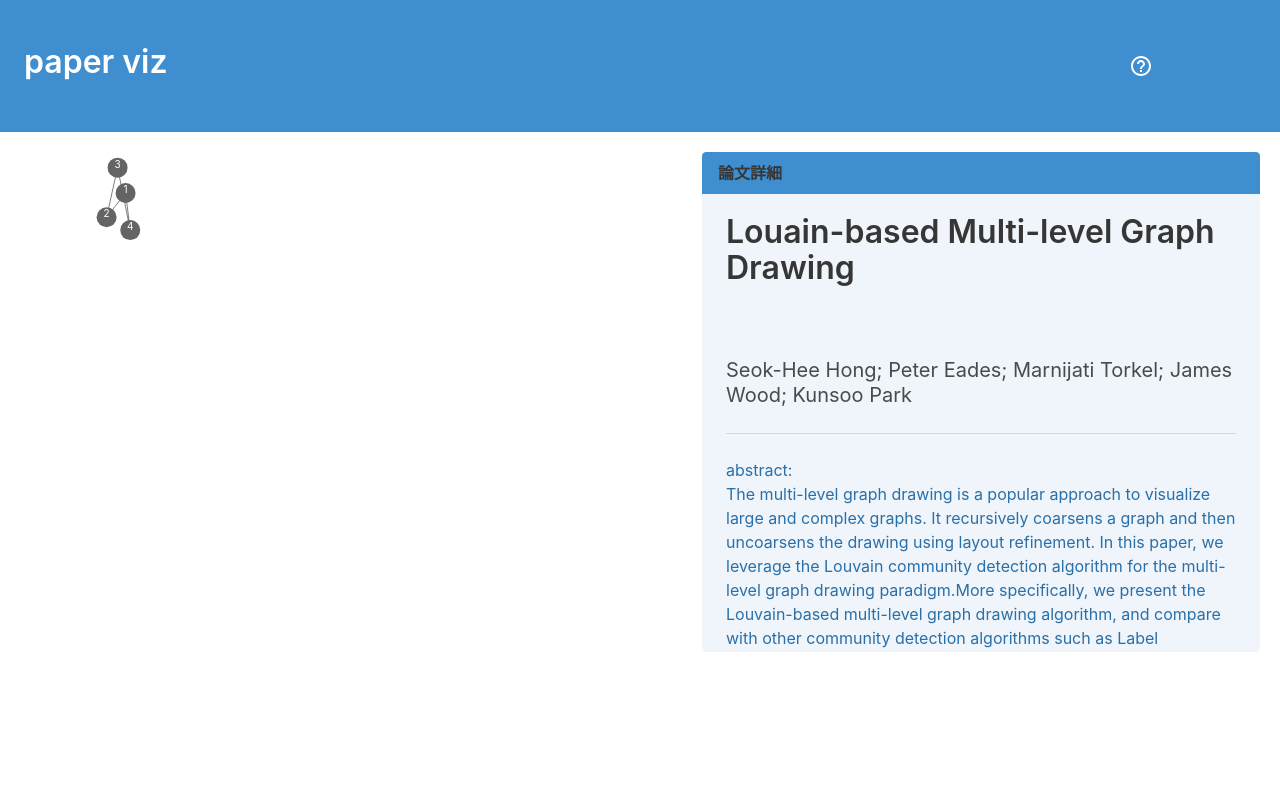
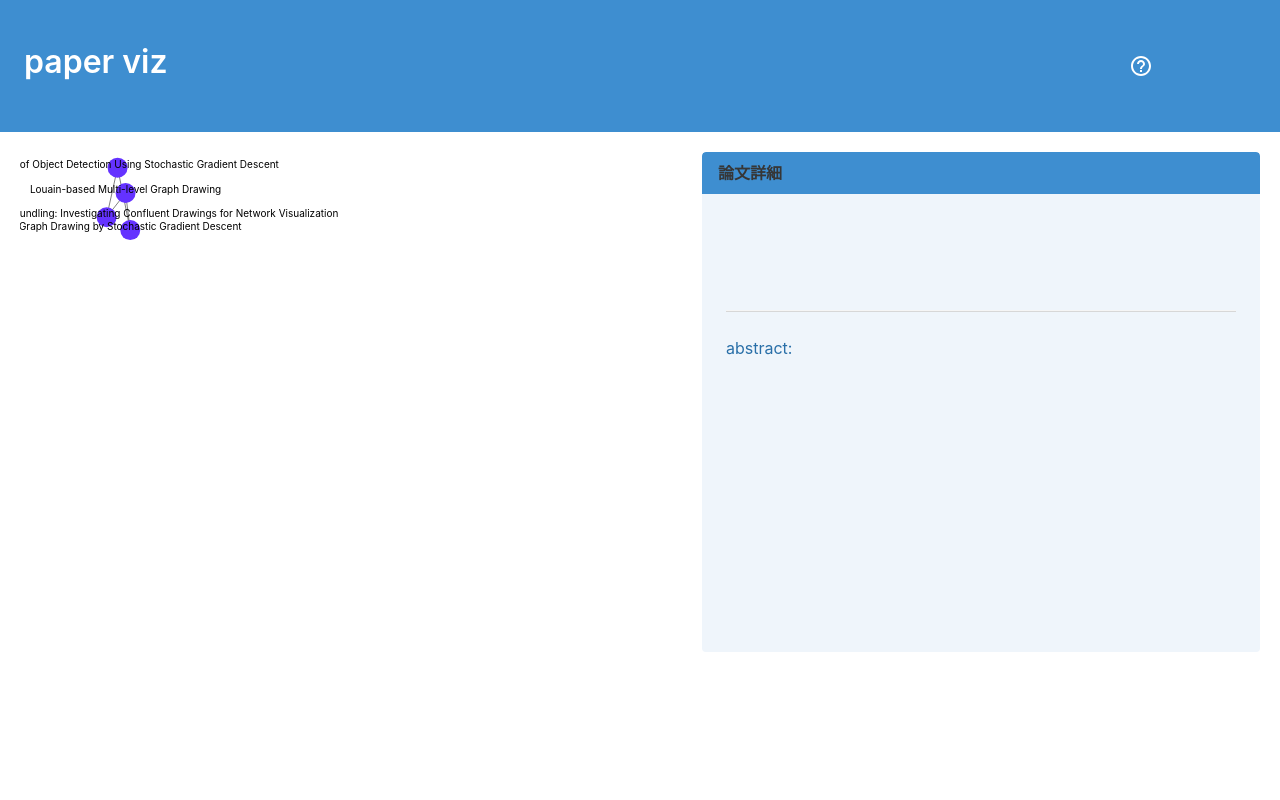
Before and after one commit to vdslab/papers_vis, a React (Vite) app: page /network in a window 1280 px wide. Shown: the top 800 px of the page. Built offline with nearby package versions, Linux system fonts and the light colour scheme.

Commit message:
add clickable detail

```diff
--- a/src/components/NetworkGraph.jsx
+++ b/src/components/NetworkGraph.jsx
@@ -36,49 +36,22 @@ const dragended = (e, d) => {
     d.x = null;
     d.y = null;
 }
-const NetworkGraph = ({nodeData}) => {
-
-    const [nodes, setNodes] = useState([
-        {id:1, r:10, col:'rgb(100,100, 100)'},
-        {id:2, r:10, col:'rgb(100,100, 100)'},
-        {id:3, r :10, col:'rgb(100,100, 100)'},
-        {id:4, r:10, col:'rgb(100,100, 100)'}
-    ]);
 
 
 
+const NetworkGraph = ({detail, setDetail}) => {
+    const [nodes, setNodes] = useState([]);
+    const [links, setLinks] = useState([]);
 
-    const [links, setLinks] = useState([
-        {
-            "source":1,
-            "target":2,
-            "length":10
-        },
-        {
-            source:2,
-            target:3,
-            length:10
-        },
-        {
-            source:3,
-            target:4,
-            length:10
+    const showDetail = (node) => {
+        console.log(node);
+        setDetail(node);
     }
-        ,        {
-            source:1,
-            target:4,
-            length:10
-        }
-    ]);
+    useEffect(() => {
+        const fetchData = async () => {
 
-
-    const ticked = () => {
-        setNodes(nodes.slice());
-        setLinks(links.slice());
-    }
-
-    useEffect(() => {
-        console.log(nodeData);
+            const startSimulation = (nodes, links) => {
+                console.log(nodes);
                 console.log("!!!")
                 const simulation = d3
                 .forceSimulation()
@@ -97,9 +70,28 @@ const NetworkGraph = ({nodeData}) => {
                 .force('y', d3.forceY().y(50).strength())
                 ;
 
+                const ticked = () => {
+                    setNodes(nodes.slice());
+                    setLinks(links.slice());
+                }
+
                 simulation.nodes(nodes).on("tick", ticked);
                 simulation.force('link').links(links);
+
+
+
+            }
+
+            const nodeData = await(await fetch('../../data/sample_node.json')).json();
+            const linkData = await(await fetch('../../data/sample_edge.json')).json();
+            startSimulation(nodeData, linkData);
+        }
+
+        fetchData();
     }, []);
+
+
+
 
 
     const node =  d3.selectAll('g.nodes')
@@ -114,8 +106,9 @@ const NetworkGraph = ({nodeData}) => {
     <svg viewBox="0 0 350 1000" width = "350" height = "1000">
         <g className="links">
             {links.map((link) => {
-                ///console.log("#################");
-                //console.log(links.length);
+                console.log("#################");
+                console.log(link);
+                console.log(link.source.x);
                 return(
                     <line
                     key={link.source.id + "-" + link.target.id}
@@ -147,9 +140,10 @@ const NetworkGraph = ({nodeData}) => {
                         className="node"
                         key = {node.id}
                         r = {10}
-                        style = {{fill : 'rgb(100,100, 100)'}}
+                        style = {{fill : 'rgb(100, 50, 255)'}}
                         cx = {node.x}
                         cy = {node.y}
+                        onClick = {() => showDetail(node)}
                     />
                 );
             })}
@@ -158,7 +152,7 @@ const NetworkGraph = ({nodeData}) => {
         <g className="texts">
 
             {nodes.map((node)=> {
-                //console.log(node.id);
+                //console.log(node);
                 //console.log(node.x);
                 //console.log(node.y);
                 //console.log("");
@@ -168,12 +162,12 @@ const NetworkGraph = ({nodeData}) => {
                     className="text"
                     key={node.id}
                     textAnchor="middle"
-                    fill="white"
+                    fill="black"
                     fontSize={"10px"}
                     x={node.x}
                     y={node.y}
                 >
-                    {node.id}
+                    {node.title}
                 </text>
             );
         })}
--- a/src/components/NodeDetail.jsx
+++ b/src/components/NodeDetail.jsx
@@ -1,6 +1,6 @@
 import Divider from '@mui/material/Divider';
 
-const NodeDetail = () => {
+const NodeDetail = ({detail}) => {
     return(
 
         <section className ="message is-info is-12" style={{width:'45%', height :'500px',overflowY: 'scroll'}} >
@@ -12,13 +12,13 @@ const NodeDetail = () => {
 
         <div className="message-body">
 
-            <h1 className='title is-info'>Louain-based Multi-level Graph Drawing</h1>
+            <h1 className='title is-info'>{detail.title}</h1>
             <br/><br/>
 
-            <h2 className='subtitle'>Seok-Hee Hong; Peter Eades; Marnijati Torkel; James Wood; Kunsoo Park</h2>
+            <h2 className='subtitle'>{detail.author}</h2>
             <Divider/><br/>
             abstract:<br/>
-            The multi-level graph drawing is a popular approach to visualize large and complex graphs. It recursively coarsens a graph and then uncoarsens the drawing using layout refinement. In this paper, we leverage the Louvain community detection algorithm for the multi-level graph drawing paradigm.More specifically, we present the Louvain-based multi-level graph drawing algorithm, and compare with other community detection algorithms such as Label Propagation and Infomap clustering. Experiments show that Louvain-based multi-level algorithm performs best in terms of efficiency (i.e., fastest runtime), while Label Propagation and Infomap-based multi-level algorithms perform better in terms of effectiveness (i.e., better visualization in quality metrics).
+            {detail.abstract}
         </div>
 
     </section>
--- a/src/pages/network.jsx
+++ b/src/pages/network.jsx
@@ -1,26 +1,11 @@
 import { TabScrollButton } from '@mui/material';
 import  NetworkGraph  from '../components/NetworkGraph';
 import NodeDetail from '../components/NodeDetail';
-import { useEffect, useState } from 'react';
+import { useState } from 'react';
 
 const Network = () => {
-    const [nodes, setNodes] = useState([]);
-    const [links, setLinks] = useState([]);
+    const [detail, setDetail] = useState({});
 
-    useEffect(() => {
-        const fetchData = async() => {
-
-            console.log("433")
-
-            const nodeData = await(await fetch('../../data/sample_node.json')).json();
-            const linkData = await(await fetch('../../data/sample_edge.json')).json();
-            console.log(nodeData)
-            setNodes(nodeData.slice());
-            setLinks(linkData.slice());
-        }
-
-        fetchData();
-    },[]);
 
     return(
 
@@ -28,16 +13,12 @@ const Network = () => {
 
             <div style={{width:'55%'}}>
 
+                <NetworkGraph detail = {detail} setDetail = {setDetail}/>
 
-                {
-                nodes.lenght === 0?
-                <div>loading...</div>:
-                <NetworkGraph nodeData = {nodes} setNodes = {setNodes} links = {links} setLinks = {setLinks} />
-                }
 
             </div>
 
-            <NodeDetail/>
+            <NodeDetail detail = {detail}/>
 
         </section>
     );
```
Lines whose indentation alone changed are shown as unchanged.
